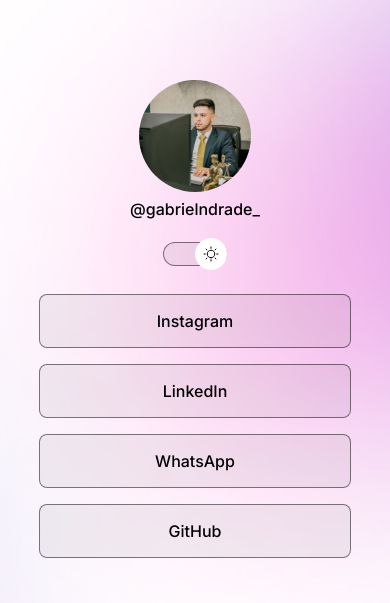
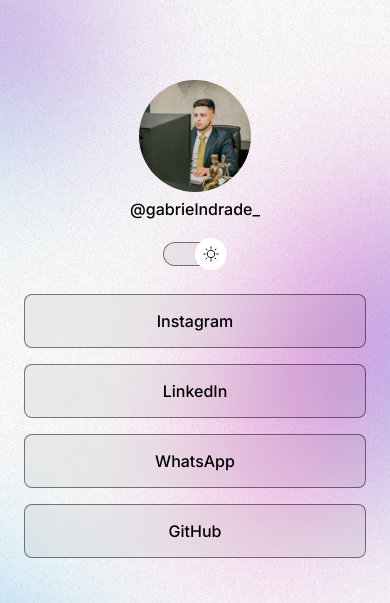
Before and after one commit to gabrielndrade/Landing-Page-Gabriel, a plain HTML site: page index.html in a window 390 px wide. Shown: the top 603 px of the page. Drawn offline with nearby package versions, Linux system fonts and the light colour scheme.

Commit message:
change background based on media queries

```diff
--- a/style.css
+++ b/style.css
@@ -6,7 +6,7 @@
 
 :root {
   --text-color: white;
-  --bg-url: url(./assets/bg-desktop.jpg);
+  --bg-url: url(./assets/bg-mobile.jpg);
   --stroke-color: rgba(255, 255, 255, 0.5);
   --surface-color: rgba(255, 255, 255, 0.1);
   --surface-color-hover: rgba(255, 255, 255, 0.05);
@@ -16,7 +16,7 @@
 
 .light {
   --text-color: black;
-  --bg-url: url(./assets/bg-desktop-light.jpg);
+  --bg-url: url(./assets/bg-mobile-light.jpg);
   --stroke-color: rgba(0, 0, 0, 0.5);
   --surface-color: rgba(0, 0, 0, 0.05);
   --sufarce-color-hover: rgba(0, 0, 0, 0.02);
@@ -26,7 +26,7 @@
 
 body {
   background: var(--bg-url) no-repeat top center/cover;
-  /*background: color image repeat position/size */
+  height: 100vh;
 }
 
 body * {
@@ -35,7 +35,8 @@
 }
 
 #container {
-  width: 360px;
+  width: 100%;
+  max-width: 588px;
   margin: 56px auto 0px;
   padding: 0 24px;
 }
@@ -161,3 +162,13 @@
   text-align: center;
   font-size: 14px;
 }
+
+/* media queries */
+@media (min-width: 700px) {
+  :root {
+    --bg-url: url(./assets/bg-desktop.jpg);
+  }
+  .light {
+    --bg-url: url(./assets/bg-desktop-light.jpg);
+  }
+}
```
Also changed, not shown: assets/avatar-light.png (deleted), assets/moon-stars.svg, moon-stars.svg (deleted), 1 other file.
